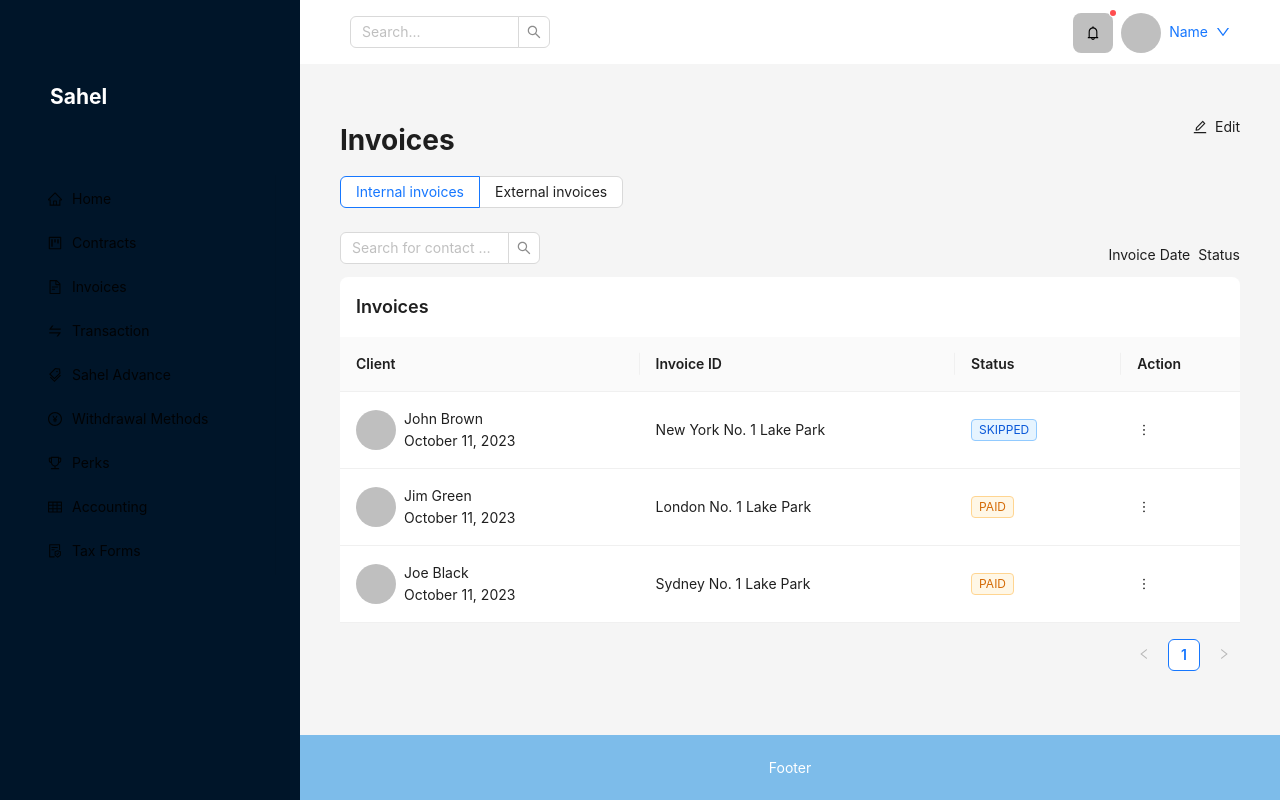
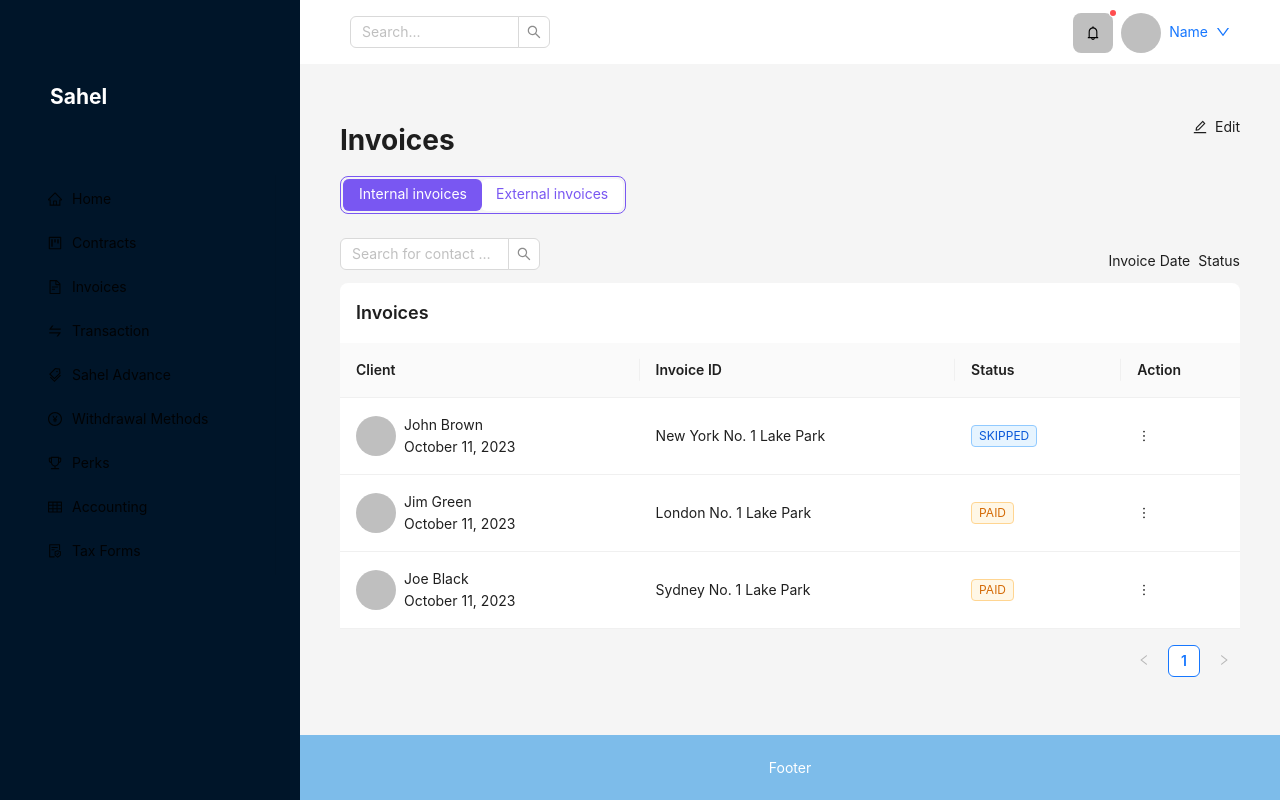
Before and after one commit to fixitsammie/SahelDashboard, a React (Create React App) app: page / in a window 1280 px wide. Built offline with nearby package versions, Linux system fonts and the light colour scheme.

Commit message:
fixed radio button style

```diff
--- a/src/App.css
+++ b/src/App.css
@@ -51,3 +51,32 @@ p {
 .ant-menu-item-selected {
     font-weight: bolder;
 }
+
+.ant-radio-group-solid {
+    border: 1px solid #7957f2;
+
+    border-radius: 8px;
+    padding: 2px;
+}
+
+.ant-radio-button-wrapper {
+    border-radius: 6px;
+    border: transparent;
+}
+
+.ant-radio-button-wrapper::before,
+.ant-radio-button-wrapper:not(:first-child)::before {
+    background-color: transparent;
+}
+
+.ant-radio-button-wrapper:hover {
+    color: #7957f2;
+}
+
+.ant-radio-button-wrapper-checked:not(.ant-radio-button-wrapper-disabled):active::before {
+    background-color: transparent;
+}
+
+.ant-radio-button-wrapper-checked:not(.ant-radio-button-wrapper-disabled):hover::before {
+    background-color: transparent;
+}
--- a/src/App.js
+++ b/src/App.js
@@ -278,10 +278,27 @@ function App() {
                                 }}
                             >
 
-                                <Radio.Group value={tabPosition} onChange={changeTabPosition}>
-                                    <Radio.Button value="left">Internal invoices</Radio.Button>
-                                    <Radio.Button value="right">External invoices</Radio.Button>
-                                </Radio.Group>
+                                <ConfigProvider theme={{
+                                    components: {
+                                        Radio: {
+                                            buttonSolidCheckedActiveBg: '#7957f2',
+                                            buttonSolidCheckedHoverBg: '#7957f2',
+                                            buttonSolidCheckedBg: '#7957f2',
+                                            buttonColor: '#7957f2',
+                                            colorText: '#7957f2',
+                                            colorTextLightSolid: 'white',
+                                            colorPrimaryHover: 'rgba(121,87,242,0.7)',
+
+
+
+                                        }
+                                    }
+                                }}>
+                                    <Radio.Group value={tabPosition} onChange={changeTabPosition} buttonStyle="solid">
+                                        <Radio.Button value="left">Internal invoices</Radio.Button>
+                                        <Radio.Button value="right">External invoices</Radio.Button>
+                                    </Radio.Group>
+                                </ConfigProvider>
                             </Space>
                         </div>
                         <Flex justify='space-between' align='flex-start'>
```
